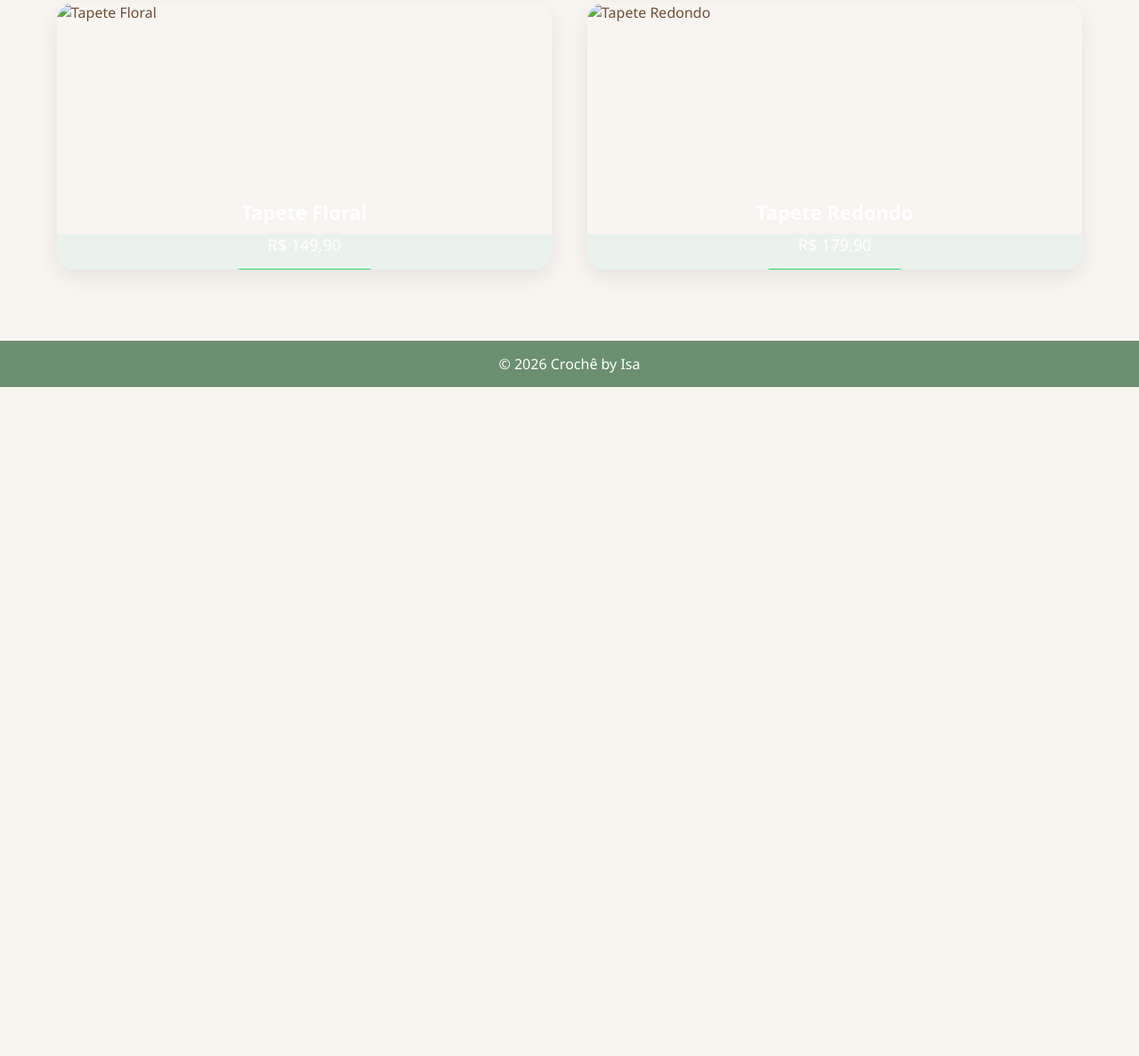
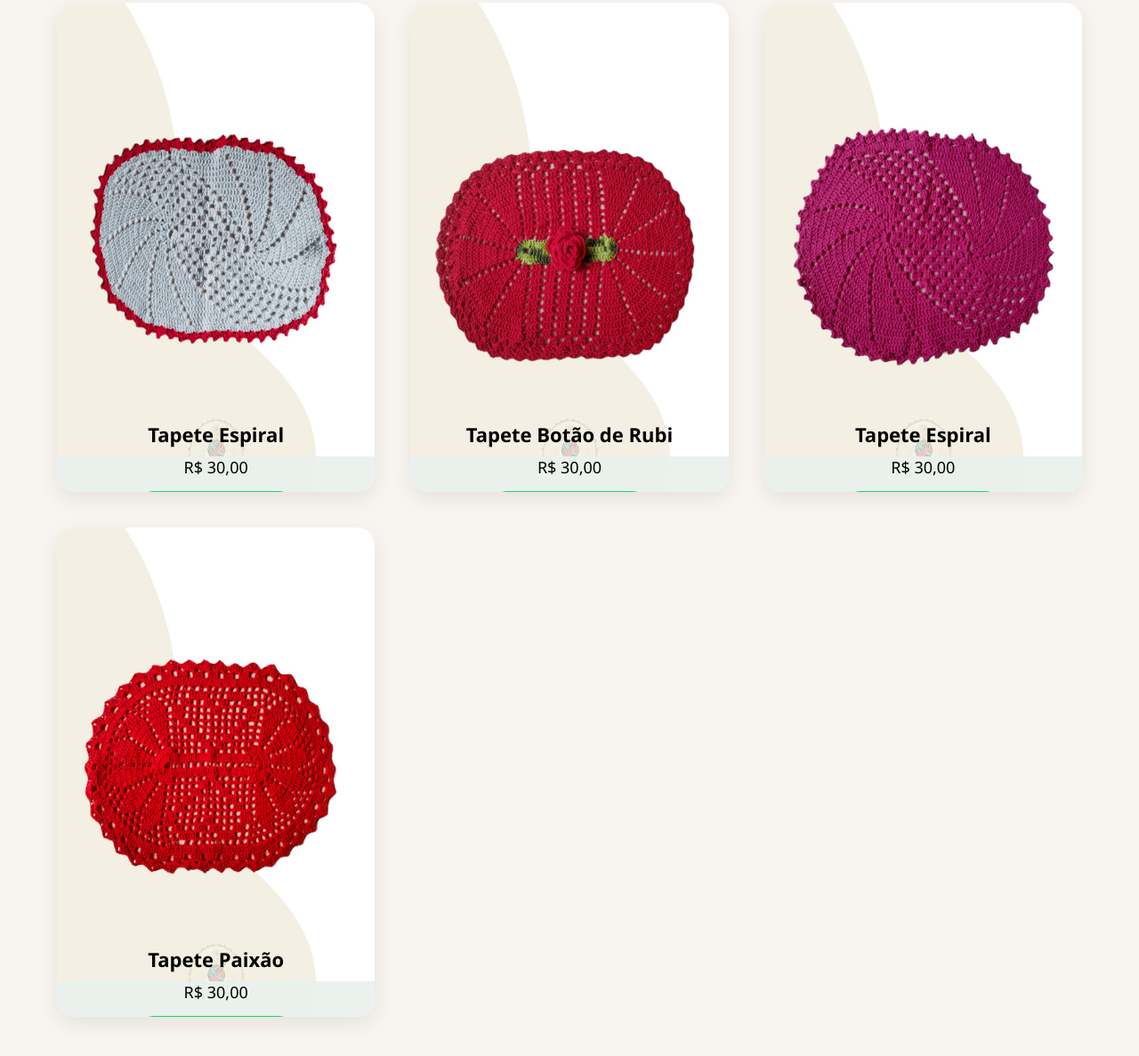
Before and after one commit to tpxizzy/croche_by_isaa, a plain HTML site: page tapetes.html in a window 1280 px wide. Shown: the part 190-1377 px from the top of the page at 89% size. Before the commit the page ends 800 px from the top, so only its background shows below. Drawn offline with Linux system fonts and the light colour scheme.

Commit message:
descrição da alteração

```diff
--- a/tapetes.html
+++ b/tapetes.html
@@ -18,7 +18,7 @@ body {
     color: #6f4e37;
 }
 
-/* HEADER PADRÃO */
+/* HEADER */
 header {
     background-color: #f7f7ce;
     padding: 20px;
@@ -41,9 +41,9 @@ h1 {
 /* GRID */
 .produtos-container {
     width: 90%;
-    margin: auto;
+    margin:  auto;
     display: grid;
-    grid-template-columns: repeat(auto-fit, minmax(260px, 1fr));
+    grid-template-columns: repeat(auto-fit, minmax(280px, 1fr));
     gap: 40px;
     padding-bottom: 80px;
 }
@@ -58,10 +58,10 @@ h1 {
     transition: transform 0.4s ease;
 }
 
+/* IMAGEM SEM ALTURA FIXA */
 .produto-card img {
     width: 100%;
-    height: 300px;
-    object-fit: cover;
+    height: 550px; /* deixa a imagem definir o tamanho */
     display: block;
     transition: transform 0.4s ease;
 }
@@ -73,8 +73,8 @@ h1 {
     left: 0;
     width: 100%;
     height: 0%;
-    background: linear-gradient(to top,#eaf2ec, #eaf2ec);
-    color: white;
+    background: rgba(234, 242, 236, 0.95);
+    color: black;
     display: flex;
     flex-direction: column;
     justify-content: center;
@@ -100,15 +100,20 @@ h1 {
     text-decoration: none;
     padding: 10px 20px;
     border-radius: 25px;
+    transition: 0.3s;
+}
+
+.overlay a:hover {
+    background-color: #1ebe5d;
 }
 
 /* HOVER */
 .produto-card:hover {
-    transform: scale(1.05);
+    transform: scale(1.03);
 }
 
 .produto-card:hover img {
-    transform: scale(1.08);
+    transform: scale(1.05);
 }
 
 .produto-card:hover .overlay {
@@ -135,25 +140,45 @@ footer {
 
 <div class="produtos-container">
 
-    <!-- PRODUTO 1 -->
     <div class="produto-card">
-        <img src="assets/tapete1.jpg" alt="Tapete Floral">
+        <img src="assets/tapete1.jpeg" alt="Tapete espiral">
         <div class="overlay">
-            <h3>Tapete Floral</h3>
-            <p>R$ 149,90</p>
-            <a href="https://wa.me/+5531975947578?text=Olá, tenho interesse no Tapete Floral" target="_blank">
+            <h3>Tapete Espiral</h3>
+            <p>R$ 30,00</p>
+            <a href="https://wa.me/5531975947578?text=Olá, tenho interesse no Tapete Espiral" target="_blank">
                 Falar no WhatsApp
             </a>
         </div>
     </div>
 
-    <!-- PRODUTO 2 -->
     <div class="produto-card">
-        <img src="assets/tapete2.jpg" alt="Tapete Redondo">
+        <img src="assets/tapete2.jpeg" alt="Tapete Botão de Rubi">
         <div class="overlay">
-            <h3>Tapete Redondo</h3>
-            <p>R$ 179,90</p>
-            <a href="https://wa.me/+5531975947578?text=Olá, tenho interesse no Tapete Redondo" target="_blank">
+            <h3>Tapete Botão de Rubi</h3>
+            <p>R$ 30,00</p>
+            <a href="https://wa.me/5531975947578?text=Olá, tenho interesse no Tapete Botão de Rubi" target="_blank">
+                Falar no WhatsApp
+            </a>
+        </div>
+    </div>
+
+    <div class="produto-card">
+        <img src="assets/tapete3.jpeg" alt="Tapete Espiral">
+        <div class="overlay">
+            <h3>Tapete Espiral</h3>
+            <p>R$ 30,00</p>
+            <a href="https://wa.me/5531975947578?text=Olá, tenho interesse no Tapete Espiral" target="_blank">
+                Falar no WhatsApp
+            </a>
+        </div>
+    </div>
+
+    <div class="produto-card">
+        <img src="assets/tapete4.jpeg" alt="Tapete Paixão">
+        <div class="overlay">
+            <h3>Tapete Paixão</h3>
+            <p>R$ 30,00</p>
+            <a href="https://wa.me/5531975947578?text=Olá, tenho interesse no Tapete Paixão" target="_blank">
                 Falar no WhatsApp
             </a>
         </div>
```
Also changed, not shown: souplat.html (+14 -16 lines), assets/sousplat1.jpeg (added), assets/sousplat2.jpeg (added), assets/tapete1.jpeg (added), assets/tapete2.jpeg (added), assets/tapete3.jpeg (added), assets/tapete4.jpeg (added), assets/tapete5.jpeg (added).
